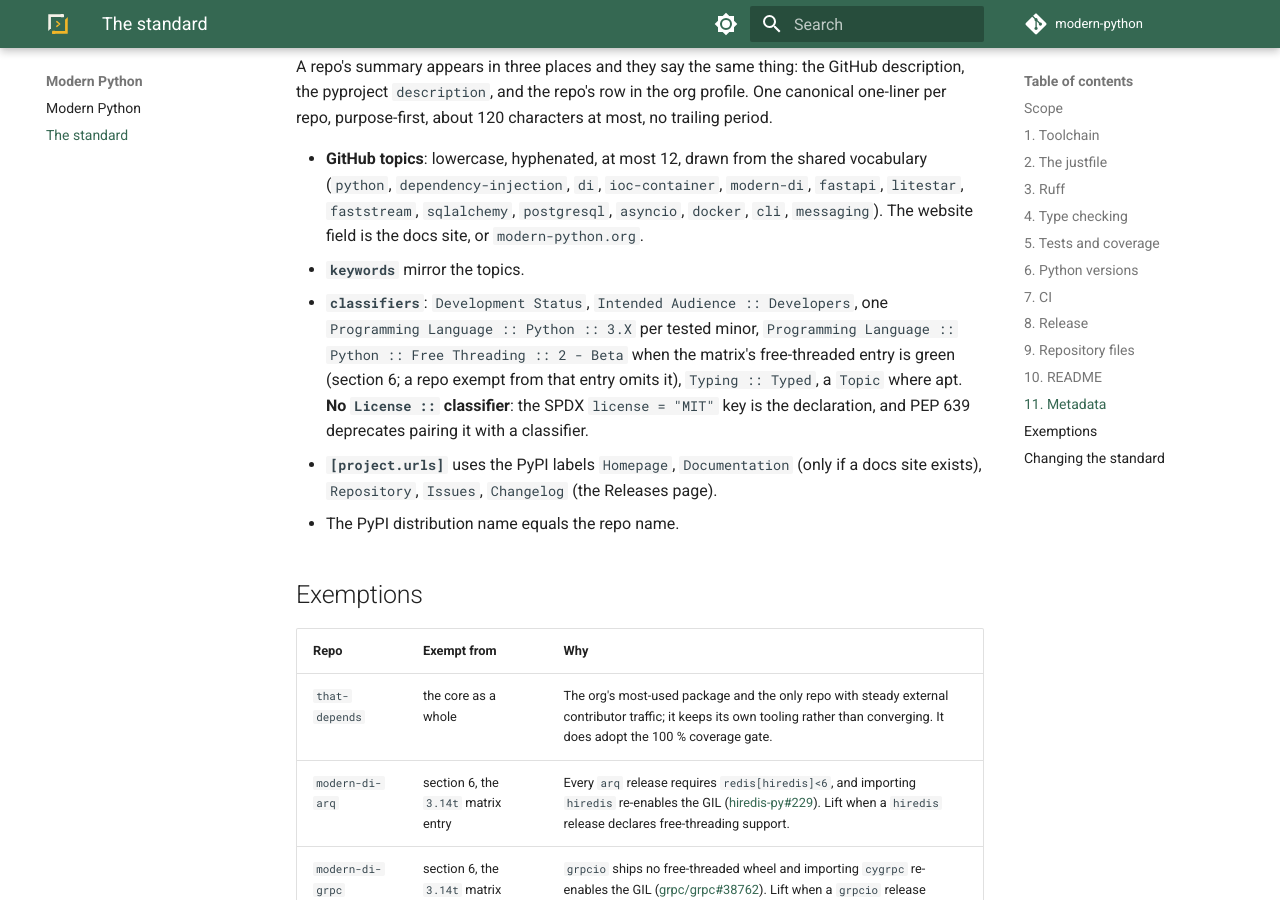
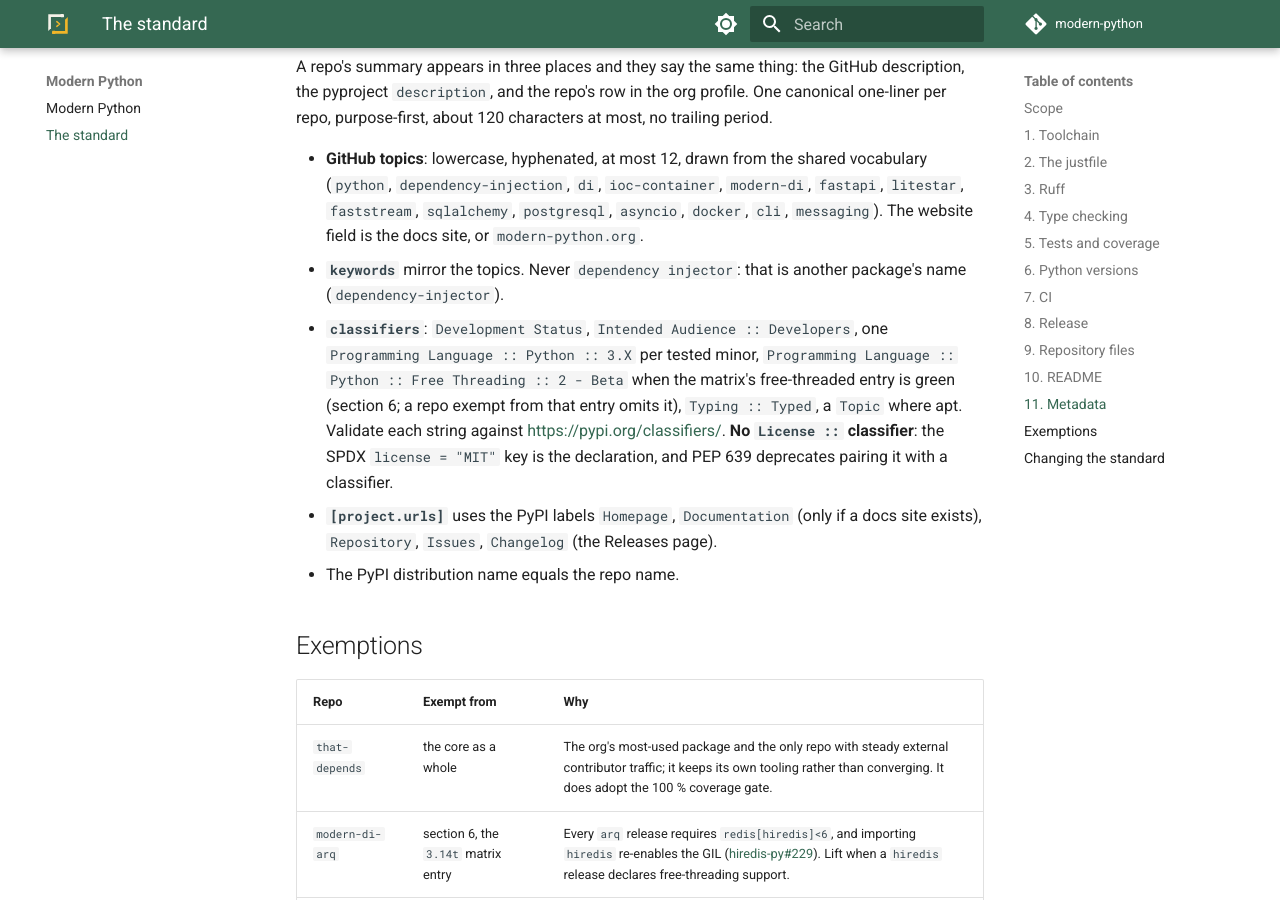
Before and after one commit to modern-python/.github, an MkDocs documentation site: the page built from docs/standard.md, in a window 1280 px wide and 900 px high, scrolled down 5397 px. Built offline with MkDocs 1.6.1 and Material for MkDocs 9.7.7, drawn with Linux system fonts in a browser that asks for light colours.

Commit message:
docs(agents): point at the standard instead of restating it (#100)
modern-python/.github#96: the metadata rules live in section 11 of the
standard, the toolchain in section 1, and the exemptions table records that
that-depends keeps its own tooling; two copies drift. What stays is specific
to this repo: the profile's badge facts, the brand surfaces, the CI
stale-merge-ref gotcha, and the agent-skill pointers.

Two agent-facing gotchas that only AGENTS.md carried move into section 11:
never the keyword "dependency injector", and validate classifier strings
against pypi.org.

```diff
--- a/docs/standard.md
+++ b/docs/standard.md
@@ -198,12 +198,13 @@
   `dependency-injection`, `di`, `ioc-container`, `modern-di`, `fastapi`, `litestar`, `faststream`,
   `sqlalchemy`, `postgresql`, `asyncio`, `docker`, `cli`, `messaging`). The website field is the
   docs site, or `modern-python.org`.
-- **`keywords`** mirror the topics.
+- **`keywords`** mirror the topics. Never `dependency injector`: that is another package's name
+  (`dependency-injector`).
 - **`classifiers`**: `Development Status`, `Intended Audience :: Developers`, one
   `Programming Language :: Python :: 3.X` per tested minor,
   `Programming Language :: Python :: Free Threading :: 2 - Beta` when the matrix's free-threaded
   entry is green (section 6; a repo exempt from that entry omits it), `Typing :: Typed`, a `Topic`
-  where apt.
+  where apt. Validate each string against <https://pypi.org/classifiers/>.
   **No `License ::` classifier**: the SPDX `license = "MIT"` key is the declaration, and PEP 639
   deprecates pairing it with a classifier.
 - **`[project.urls]`** uses the PyPI labels `Homepage`, `Documentation` (only if a docs site
```
Also changed, not shown: AGENTS.md (+6 -38 lines).
